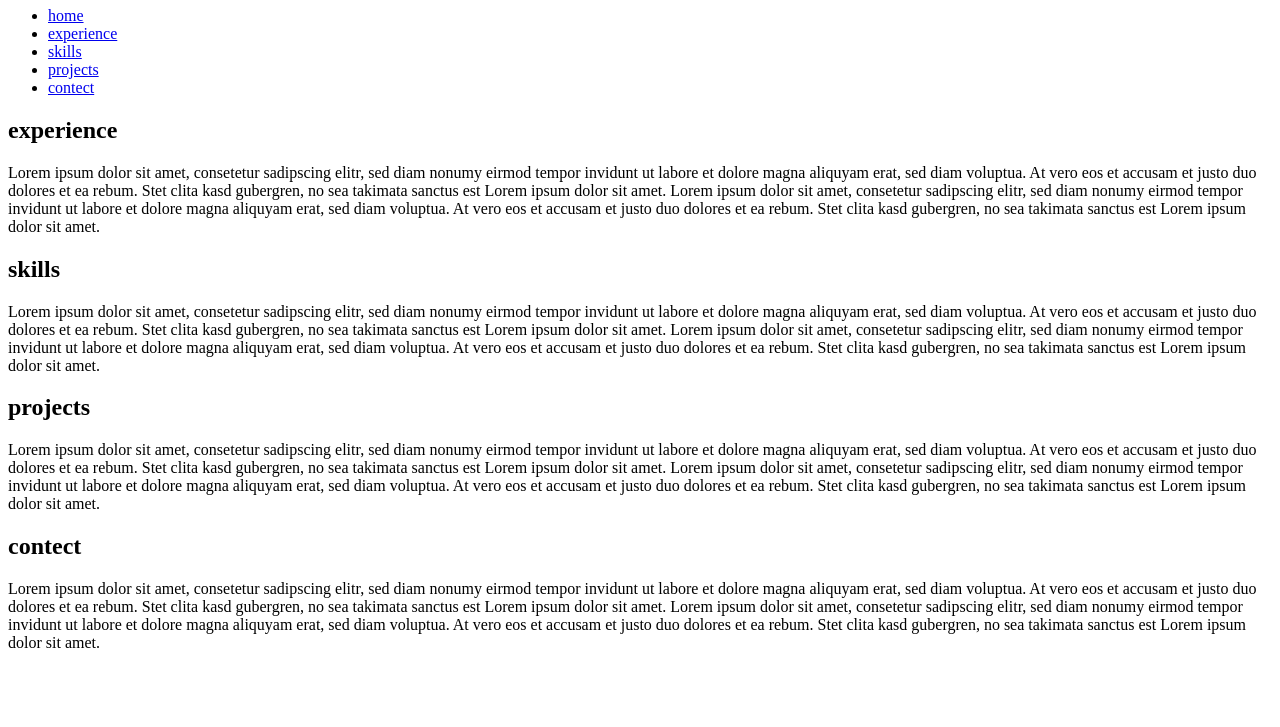
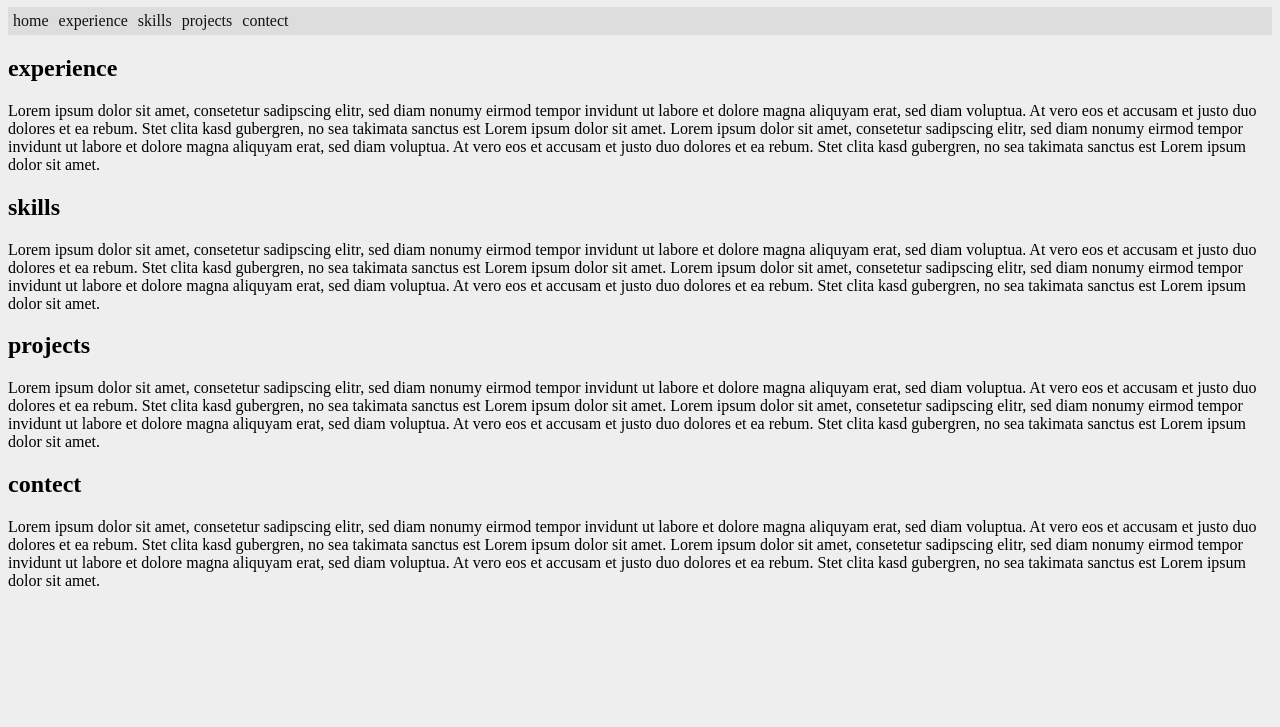
Before and after one commit to othman-cmd/othman-cmd.github.io, a plain HTML site: page index.html in a window 1280 px wide. Shown: the part 73-800 px from the top of the page. Drawn offline with Linux system fonts and the light colour scheme.

Commit message:
add style

```diff
--- a/index.html
+++ b/index.html
@@ -5,6 +5,7 @@
     <meta charset="UTF-8">
     <meta name="viewport" content="width=device-width, initial-scale=1.0">
     <title>Document</title>
+    <link rel="stylesheet" href="style.css">
 </head>
 
 <body>
--- /dev/null
+++ b/style.css
@@ -0,0 +1,22 @@
+body{
+    background-color: #eee;
+
+
+}
+header nav {
+    background-color: #ddd;
+
+}
+header nav ul {
+    display: flex;
+    list-style: none;
+    margin: 0;
+    padding: 0;
+}
+header nav ul li {
+padding: 5px;
+}
+header nav ul li a {
+    color: #121212;
+    text-decoration: none;
+}
```
